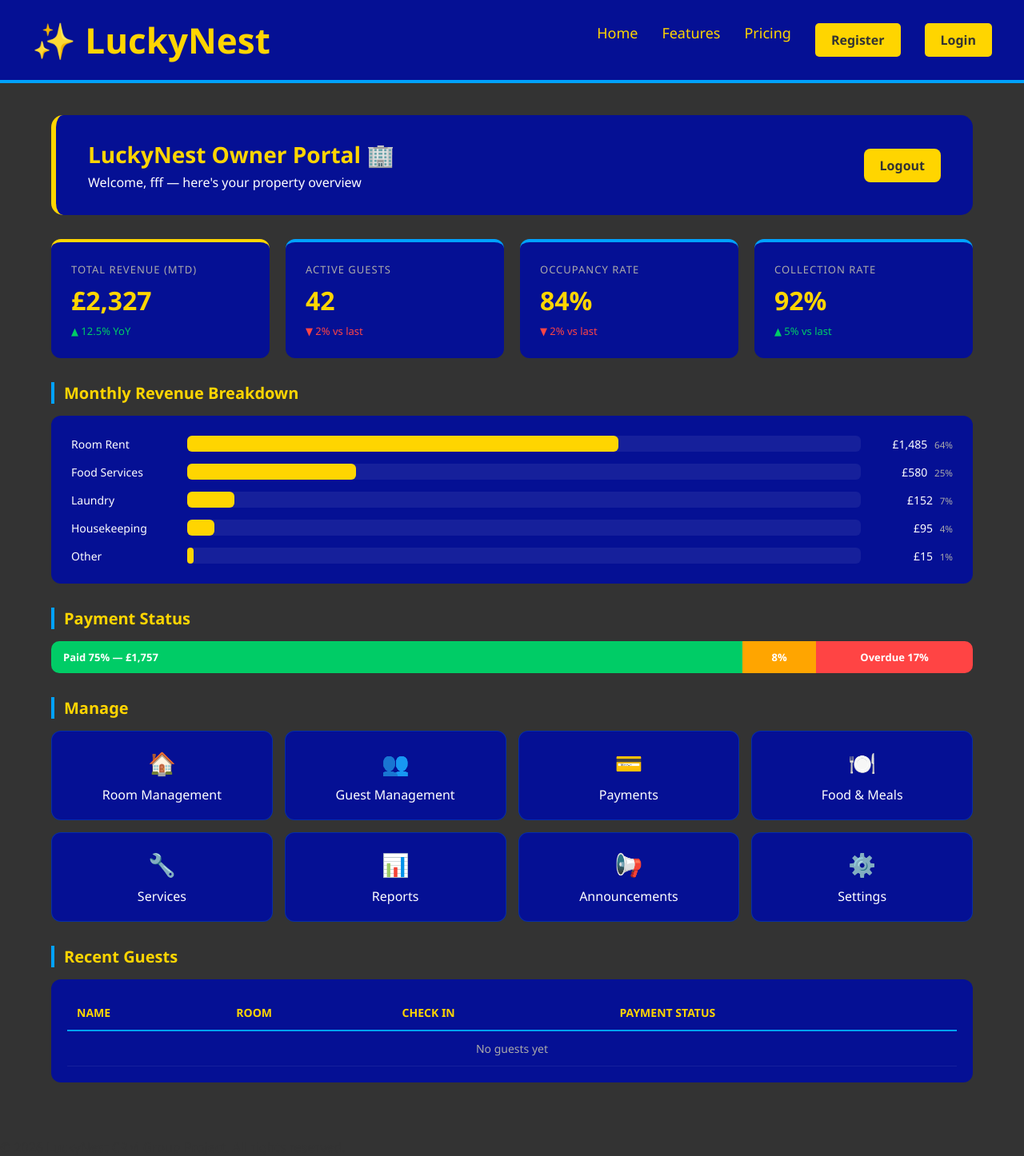
After one commit to HalimKavv/Group-Project, a Flask app: page /dashboard in a window 1280 px wide. The commit adds this page. Shown: the whole page at 80% size. Run offline with Flask 3, Linux system fonts and the light colour scheme; a user stored in the database is signed in.

Commit message:
dashboard and functionality

```diff
--- a/app.py
+++ b/app.py
@@ -1,17 +1,97 @@
-# Import the flask class and create an instance of it
-from flask import Flask, render_template
+from flask import Flask, render_template, request, redirect, url_for, session, flash
+import hashlib
+from database import get_db, init_db
 
 app = Flask(__name__)
+app.secret_key = 'luckynest_secret_key'
 
-# Define a route and view function
+def hash_password(password):
+    return hashlib.sha256(password.encode()).hexdigest()
+
 @app.route('/')
 def home():
     return render_template('index.html')
 
-@app.route('/register')
+@app.route('/register', methods=['GET', 'POST'])
 def register():
+    if request.method == 'POST':
+        first_name = request.form['FirstName']
+        last_name = request.form['LastName']
+        email = request.form['Email']
+        tel_no = request.form['TelNo']
+        password = request.form['Password']
+        confirm_password = request.form['confirmPassword']
+
+        if password != confirm_password:
+            flash('Passwords do not match!', 'error')
+            return render_template('register.html')
+
+        hashed_pw = hash_password(password)
+
+        try:
+            conn = get_db()
+            cursor = conn.cursor()
+
+            cursor.execute('''
+                INSERT INTO User (FirstName, LastName, Email, TelNo, Role, Password)
+                VALUES (?, ?, ?, ?, 'Guest', ?)
+            ''', (first_name, last_name, email, tel_no, hashed_pw))
+
+            user_id = cursor.lastrowid
+
+            cursor.execute('''
+                INSERT INTO Guest (UserID, FirstName, LastName, Email, TelNo)
+                VALUES (?, ?, ?, ?, ?)
+            ''', (user_id, first_name, last_name, email, tel_no))
+
+            conn.commit()
+            conn.close()
+
+            flash('Registration successful! Please login.', 'success')
+            return redirect(url_for('login'))
+
+        except Exception as e:
+            flash('Email or phone number already exists.', 'error')
+            return render_template('register.html')
+
     return render_template('register.html')
 
-# Run the app in debug mode
+@app.route('/login', methods=['GET', 'POST'])
+def login():
+    if request.method == 'POST':
+        email = request.form['Email']
+        password = hash_password(request.form['Password'])
+
+        conn = get_db()
+        cursor = conn.cursor()
+        cursor.execute('SELECT * FROM User WHERE Email = ? AND Password = ?', (email, password))
+        user = cursor.fetchone()
+        conn.close()
+
+        if user:
+            session['user_id'] = user['UserID']
+            session['user_name'] = user['FirstName']
+            session['role'] = user['Role']
+            flash(f"Welcome back, {user['FirstName']}!", 'success')
+            return redirect(url_for('dashboard'))
+        else:
+            flash('Invalid email or password.', 'error')
+
+    return render_template('login.html')
+
+@app.route('/dashboard')
+def dashboard():
+    if 'user_id' not in session:
+        return redirect(url_for('login'))
+    if session['role'] == 'Owner':
+        return render_template('owner_dashboard.html')
+    return render_template('dashboard.html')
+@app.route('/logout')
+def logout():
+    session.clear()
+    flash('Logged out successfully.', 'success')
+    return redirect(url_for('home'))
+
 if __name__ == '__main__':
+    init_db()
     app.run(debug=True)
--- a/static/CSS/styles.css
+++ b/static/CSS/styles.css
@@ -130,3 +130,247 @@
     margin-bottom: 8px;
     font-size : 16px;
 }
+/* ---- DASHBOARD ---- */
+.dashboard-wrapper {
+    padding: 40px 5%;
+    color: white;
+}
+
+.dashboard-banner {
+    background-color: #051094;
+    border-radius: 15px;
+    padding: 30px 40px;
+    display: flex;
+    justify-content: space-between;
+    align-items: center;
+    margin-bottom: 30px;
+    border-left: 6px solid #FFD500;
+}
+
+.dashboard-banner h1 {
+    color: #FFD500;
+    font-size: 28px;
+}
+
+.dashboard-banner p {
+    color: white;
+    margin-top: 5px;
+}
+
+.btn-logout {
+    background-color: #FFD500;
+    color: #333;
+    padding: 10px 20px;
+    border-radius: 8px;
+    text-decoration: none;
+    font-weight: bold;
+    transition: background-color 0.3s;
+}
+
+.btn-logout:hover {
+    background-color: #e6c000;
+}
+
+.kpi-grid {
+    display: grid;
+    grid-template-columns: repeat(4, 1fr);
+    gap: 20px;
+    margin-bottom: 30px;
+}
+
+.kpi-card {
+    background-color: #051094;
+    border-radius: 12px;
+    padding: 25px;
+    display: flex;
+    flex-direction: column;
+    gap: 8px;
+    border-top: 4px solid #00A2FF;
+}
+
+.kpi-card.highlight {
+    border-top: 4px solid #FFD500;
+}
+
+.kpi-label {
+    color: #aaa;
+    font-size: 13px;
+    text-transform: uppercase;
+    letter-spacing: 1px;
+}
+
+.kpi-value {
+    color: #FFD500;
+    font-size: 32px;
+    font-weight: bold;
+}
+
+.kpi-sub {
+    color: #aaa;
+    font-size: 13px;
+}
+
+.trend-up { color: #00cc66 !important; }
+.trend-down { color: #ff4444 !important; }
+
+.section-title {
+    color: #FFD500;
+    font-size: 20px;
+    font-weight: bold;
+    margin: 30px 0 15px 0;
+    border-left: 4px solid #00A2FF;
+    padding-left: 12px;
+}
+
+.actions-grid {
+    display: grid;
+    grid-template-columns: repeat(4, 1fr);
+    gap: 15px;
+    margin-bottom: 30px;
+}
+
+.action-card {
+    background-color: #051094;
+    border-radius: 12px;
+    padding: 20px;
+    text-align: center;
+    text-decoration: none;
+    color: white;
+    display: flex;
+    flex-direction: column;
+    align-items: center;
+    gap: 10px;
+    transition: background-color 0.3s, transform 0.2s;
+    border: 1px solid #00A2FF33;
+}
+
+.action-card:hover {
+    background-color: #0a1db5;
+    transform: translateY(-3px);
+    color: #FFD500;
+}
+
+.action-icon {
+    font-size: 28px;
+}
+
+.table-container {
+    background-color: #051094;
+    border-radius: 12px;
+    padding: 20px;
+    margin-bottom: 30px;
+    overflow-x: auto;
+}
+
+.dash-table {
+    width: 100%;
+    border-collapse: collapse;
+    color: white;
+}
+
+.dash-table th {
+    color: #FFD500;
+    text-align: left;
+    padding: 12px;
+    border-bottom: 2px solid #00A2FF;
+    font-size: 14px;
+    text-transform: uppercase;
+}
+
+.dash-table td {
+    padding: 12px;
+    border-bottom: 1px solid #ffffff11;
+    font-size: 14px;
+}
+
+/* Revenue bars */
+.revenue-grid {
+    background-color: #051094;
+    border-radius: 12px;
+    padding: 25px;
+    margin-bottom: 30px;
+    display: flex;
+    flex-direction: column;
+    gap: 15px;
+}
+
+.revenue-row {
+    display: flex;
+    align-items: center;
+    gap: 15px;
+}
+
+.rev-label {
+    width: 130px;
+    color: white;
+    font-size: 14px;
+}
+
+.rev-bar-wrap {
+    flex: 1;
+    background-color: #ffffff11;
+    border-radius: 6px;
+    height: 20px;
+}
+
+.rev-bar {
+    background-color: #FFD500;
+    height: 100%;
+    border-radius: 6px;
+    transition: width 0.5s ease;
+}
+
+.rev-amount {
+    width: 100px;
+    color: white;
+    font-size: 14px;
+    text-align: right;
+}
+
+.rev-amount small {
+    color: #aaa;
+    margin-left: 5px;
+}
+
+/* Payment status bar */
+.payment-status-bar {
+    display: flex;
+    border-radius: 10px;
+    overflow: hidden;
+    height: 40px;
+    margin-bottom: 30px;
+    font-size: 13px;
+    font-weight: bold;
+}
+
+.ps-paid {
+    background-color: #00cc66;
+    display: flex;
+    align-items: center;
+    padding-left: 15px;
+    color: white;
+}
+
+.ps-pending {
+    background-color: #FFA500;
+    display: flex;
+    align-items: center;
+    justify-content: center;
+    color: white;
+}
+
+.ps-overdue {
+    background-color: #ff4444;
+    display: flex;
+    align-items: center;
+    justify-content: center;
+    color: white;
+    flex: 1;
+}
+
+/* Responsive */
+@media (max-width: 768px) {
+    .kpi-grid { grid-template-columns: repeat(2, 1fr); }
+    .actions-grid { grid-template-columns: repeat(2, 1fr); }
+    .dashboard-banner { flex-direction: column; gap: 15px; }
+}
--- a/templates/base.html
+++ b/templates/base.html
@@ -17,7 +17,7 @@
             <a href="#features">Features</a>
             <a href="#pricing">Pricing</a>
             <a href="{{ url_for('register') }}" class="btn-register">Register</a>
-            <a href="#" class="btn-login">Login</a>
+            <a href="{{ url_for('login') }}" class="btn-login">Login</a>
         </div>
     </nav>
 
--- /dev/null
+++ b/templates/owner_dashboard.html
@@ -0,0 +1,147 @@
+{% extends "base.html" %}
+
+{% block title %}Owner Dashboard | LuckyNest{% endblock %}
+
+{% block content %}
+<div class="dashboard-wrapper">
+
+    <!-- Welcome Banner -->
+    <div class="dashboard-banner">
+        <div>
+            <h1>LuckyNest Owner Portal 🏢</h1>
+            <p>Welcome, {{ session['user_name'] }} — here's your property overview</p>
+        </div>
+        <a href="{{ url_for('logout') }}" class="btn-logout">Logout</a>
+    </div>
+
+    <!-- KPI Cards -->
+    <div class="kpi-grid">
+        <div class="kpi-card highlight">
+            <span class="kpi-label">Total Revenue (MTD)</span>
+            <span class="kpi-value">£2,327</span>
+            <span class="kpi-sub trend-up">▲ 12.5% YoY</span>
+        </div>
+        <div class="kpi-card">
+            <span class="kpi-label">Active Guests</span>
+            <span class="kpi-value">42</span>
+            <span class="kpi-sub trend-down">▼ 2% vs last</span>
+        </div>
+        <div class="kpi-card">
+            <span class="kpi-label">Occupancy Rate</span>
+            <span class="kpi-value">84%</span>
+            <span class="kpi-sub trend-down">▼ 2% vs last</span>
+        </div>
+        <div class="kpi-card">
+            <span class="kpi-label">Collection Rate</span>
+            <span class="kpi-value">92%</span>
+            <span class="kpi-sub trend-up">▲ 5% vs last</span>
+        </div>
+    </div>
+
+    <!-- Revenue Breakdown -->
+    <div class="section-title">Monthly Revenue Breakdown</div>
+    <div class="revenue-grid">
+        <div class="revenue-row">
+            <span class="rev-label">Room Rent</span>
+            <div class="rev-bar-wrap">
+                <div class="rev-bar" style="width:64%"></div>
+            </div>
+            <span class="rev-amount">£1,485 <small>64%</small></span>
+        </div>
+        <div class="revenue-row">
+            <span class="rev-label">Food Services</span>
+            <div class="rev-bar-wrap">
+                <div class="rev-bar" style="width:25%"></div>
+            </div>
+            <span class="rev-amount">£580 <small>25%</small></span>
+        </div>
+        <div class="revenue-row">
+            <span class="rev-label">Laundry</span>
+            <div class="rev-bar-wrap">
+                <div class="rev-bar" style="width:7%"></div>
+            </div>
+            <span class="rev-amount">£152 <small>7%</small></span>
+        </div>
+        <div class="revenue-row">
+            <span class="rev-label">Housekeeping</span>
+            <div class="rev-bar-wrap">
+                <div class="rev-bar" style="width:4%"></div>
+            </div>
+            <span class="rev-amount">£95 <small>4%</small></span>
+        </div>
+        <div class="revenue-row">
+            <span class="rev-label">Other</span>
+            <div class="rev-bar-wrap">
+                <div class="rev-bar" style="width:1%"></div>
+            </div>
+            <span class="rev-amount">£15 <small>1%</small></span>
+        </div>
+    </div>
+
+    <!-- Payment Status -->
+    <div class="section-title">Payment Status</div>
+    <div class="payment-status-bar">
+        <div class="ps-paid" style="width:75%">Paid 75% — £1,757</div>
+        <div class="ps-pending" style="width:8%">8%</div>
+        <div class="ps-overdue" style="width:17%">Overdue 17%</div>
+    </div>
+
+    <!-- Quick Actions -->
+    <div class="section-title">Manage</div>
+    <div class="actions-grid">
+        <a href="#" class="action-card">
+            <span class="action-icon">🏠</span>
+            <span>Room Management</span>
+        </a>
+        <a href="#" class="action-card">
+            <span class="action-icon">👥</span>
+            <span>Guest Management</span>
+        </a>
+        <a href="#" class="action-card">
+            <span class="action-icon">💳</span>
+            <span>Payments</span>
+        </a>
+        <a href="#" class="action-card">
+            <span class="action-icon">🍽️</span>
+            <span>Food & Meals</span>
+        </a>
+        <a href="#" class="action-card">
+            <span class="action-icon">🔧</span>
+            <span>Services</span>
+        </a>
+        <a href="#" class="action-card">
+            <span class="action-icon">📊</span>
+            <span>Reports</span>
+        </a>
+        <a href="#" class="action-card">
+            <span class="action-icon">📢</span>
+            <span>Announcements</span>
+        </a>
+        <a href="#" class="action-card">
+            <span class="action-icon">⚙️</span>
+            <span>Settings</span>
+        </a>
+    </div>
+
+    <!-- Recent Guests Table -->
+    <div class="section-title">Recent Guests</div>
+    <div class="table-container">
+        <table class="dash-table">
+            <thead>
+                <tr>
+                    <th>Name</th>
+                    <th>Room</th>
+                    <th>Check In</th>
+                    <th>Payment Status</th>
+                </tr>
+            </thead>
+            <tbody>
+                <tr>
+                    <td colspan="4" style="text-align:center; color:#aaa;">No guests yet</td>
+                </tr>
+            </tbody>
+        </table>
+    </div>
+
+</div>
+{% endblock %}
```
Also changed, not shown: database.py (added, +43 -0 lines), templates/dashboard.html (added, +99 -0 lines), templates/login.html (added, +38 -0 lines), templates/register.html (+20 -10 lines), luckynest.db (added).
